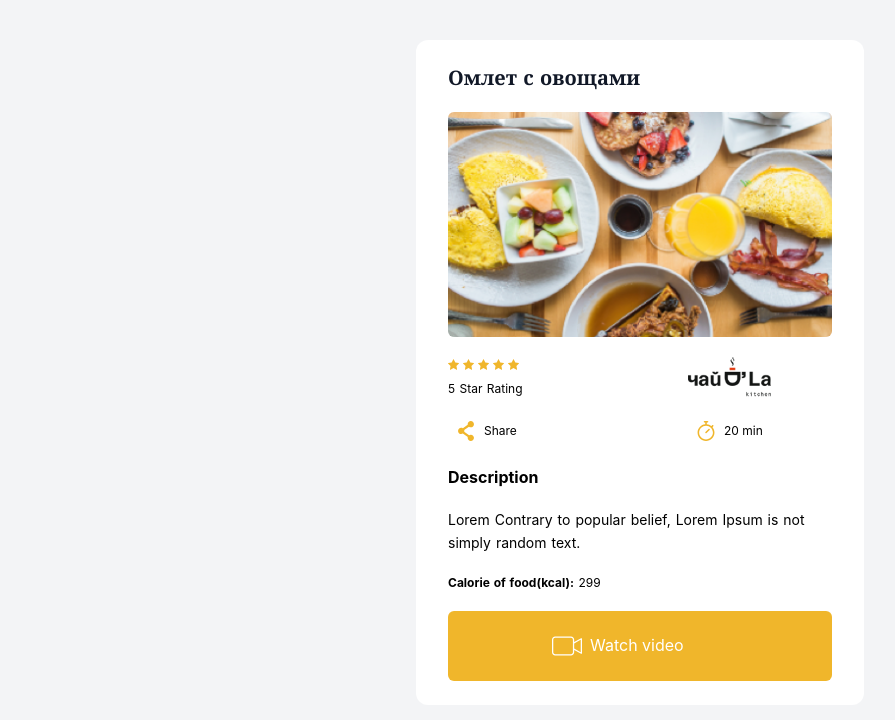
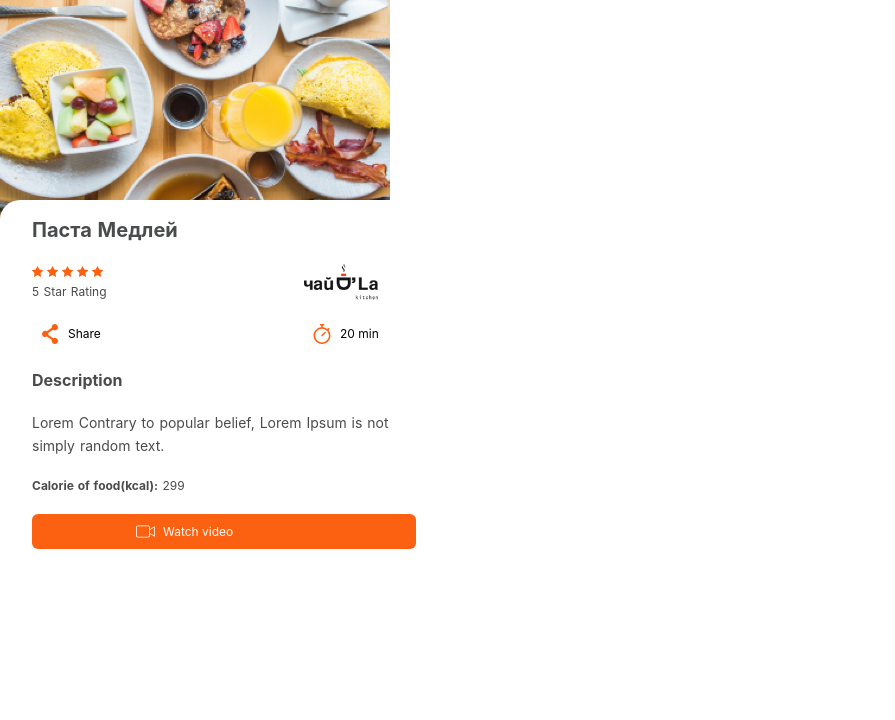
Before and after one commit to leskhantos/rest-app, a Nuxt app: page /detail in a window 1280 px wide. Shown: the top 720 px of the page, without its empty margins (0-895 px from the left). Built offline with nearby package versions, Linux system fonts and the light colour scheme.

Commit message:
refactoring

```diff
--- a/components/icons/shareIcon.vue
+++ b/components/icons/shareIcon.vue
@@ -3,7 +3,7 @@
        viewBox="0 0 458.624 458.624" style="width:20px;height:20px" xml:space="preserve">
 <g>
 	<g>
-		<path fill="#f0b62b" d="M339.588,314.529c-14.215,0-27.456,4.133-38.621,11.239l-112.682-78.67c1.809-6.315,2.798-12.976,2.798-19.871
+		<path fill="#fc6011" d="M339.588,314.529c-14.215,0-27.456,4.133-38.621,11.239l-112.682-78.67c1.809-6.315,2.798-12.976,2.798-19.871
 			c0-6.896-0.989-13.557-2.798-19.871l109.64-76.547c11.764,8.356,26.133,13.286,41.662,13.286c39.79,0,72.047-32.257,72.047-72.047
 			C411.634,32.258,379.378,0,339.588,0c-39.79,0-72.047,32.257-72.047,72.047c0,5.255,0.578,10.373,1.646,15.308l-112.424,78.491
 			c-10.974-6.759-23.892-10.666-37.727-10.666c-39.79,0-72.047,32.257-72.047,72.047s32.256,72.047,72.047,72.047
--- a/components/icons/starIcon.vue
+++ b/components/icons/starIcon.vue
@@ -3,7 +3,7 @@
        viewBox="0 0 512.002 512.002" style="width:15px;height:15px" xml:space="preserve">
 <g>
 	<g>
-		<path fill="#f0b62b" d="M511.267,197.258c-1.764-5.431-6.457-9.389-12.107-10.209l-158.723-23.065L269.452,20.157
+		<path fill="#fc6011" d="M511.267,197.258c-1.764-5.431-6.457-9.389-12.107-10.209l-158.723-23.065L269.452,20.157
 			c-2.526-5.12-7.741-8.361-13.45-8.361c-5.71,0-10.924,3.241-13.451,8.361l-70.988,143.827l-158.72,23.065
 			c-5.649,0.82-10.344,4.778-12.108,10.208c-1.765,5.431-0.293,11.392,3.796,15.377l114.848,111.954L92.271,482.671
 			c-0.966,5.628,1.348,11.314,5.967,14.671c2.613,1.898,5.708,2.864,8.818,2.864c2.388,0,4.784-0.569,6.978-1.723l141.967-74.638
--- a/components/icons/timerIcon.vue
+++ b/components/icons/timerIcon.vue
@@ -1,5 +1,5 @@
 <template>
-  <svg style="width:20px;height:20px" viewBox="-40 0 512 512" xmlns="http://www.w3.org/2000/svg"><path fill="#f0b62b" d="m382.867188 157.378906 20.074218-20.074218c7.800782-7.800782 7.800782-20.449219 0-28.246094-7.800781-7.800782-20.445312-7.800782-28.246094 0l-20.074218 20.074218c-33.679688-28.0625-74.605469-45.015624-118.261719-48.984374v-40.199219h19.308594c11.03125 0 19.972656-8.945313 19.972656-19.976563s-8.941406-19.972656-19.972656-19.972656h-78.566407c-11.03125 0-19.972656 8.941406-19.972656 19.972656s8.941406 19.976563 19.972656 19.976563h19.308594v40.199219c-109.28125 9.9375-196.410156 101.742187-196.410156 215.464843 0 119.59375 96.777344 216.386719 216.386719 216.386719 119.589843 0 216.382812-96.777344 216.382812-216.386719 0-51.085937-17.59375-99.464843-49.902343-138.234375zm-166.484376 314.671875c-97.285156 0-176.4375-79.148437-176.4375-176.4375 0-97.285156 79.152344-176.433593 176.4375-176.433593 97.289063 0 176.4375 79.148437 176.4375 176.433593 0 97.289063-79.148437 176.4375-176.4375 176.4375zm92.566407-269c7.800781 7.800781 7.800781 20.449219 0 28.246094l-78.441407 78.441406c-7.800781 7.800781-20.449218 7.800781-28.246093 0-7.800781-7.800781-7.800781-20.449219 0-28.246093l78.4375-78.441407c7.800781-7.800781 20.449219-7.800781 28.25 0zm0 0"/></svg>
+  <svg style="width:20px;height:20px" viewBox="-40 0 512 512" xmlns="http://www.w3.org/2000/svg"><path fill="#fc6011" d="m382.867188 157.378906 20.074218-20.074218c7.800782-7.800782 7.800782-20.449219 0-28.246094-7.800781-7.800782-20.445312-7.800782-28.246094 0l-20.074218 20.074218c-33.679688-28.0625-74.605469-45.015624-118.261719-48.984374v-40.199219h19.308594c11.03125 0 19.972656-8.945313 19.972656-19.976563s-8.941406-19.972656-19.972656-19.972656h-78.566407c-11.03125 0-19.972656 8.941406-19.972656 19.972656s8.941406 19.976563 19.972656 19.976563h19.308594v40.199219c-109.28125 9.9375-196.410156 101.742187-196.410156 215.464843 0 119.59375 96.777344 216.386719 216.386719 216.386719 119.589843 0 216.382812-96.777344 216.382812-216.386719 0-51.085937-17.59375-99.464843-49.902343-138.234375zm-166.484376 314.671875c-97.285156 0-176.4375-79.148437-176.4375-176.4375 0-97.285156 79.152344-176.433593 176.4375-176.433593 97.289063 0 176.4375 79.148437 176.4375 176.433593 0 97.289063-79.148437 176.4375-176.4375 176.4375zm92.566407-269c7.800781 7.800781 7.800781 20.449219 0 28.246094l-78.441407 78.441406c-7.800781 7.800781-20.449218 7.800781-28.246093 0-7.800781-7.800781-7.800781-20.449219 0-28.246093l78.4375-78.441407c7.800781-7.800781 20.449219-7.800781 28.25 0zm0 0"/></svg>
 </template>
 
 <script>
--- a/components/icons/videoIcon.vue
+++ b/components/icons/videoIcon.vue
@@ -1,5 +1,5 @@
 <template>
-  <svg  style="width:30px;height:30px" viewBox="0 -87 472 472" xmlns="http://www.w3.org/2000/svg"><path fill="white" d="m467.101562 26.527344c-3.039062-1.800782-6.796874-1.871094-9.898437-.179688l-108.296875 59.132813v-35.480469c-.03125-27.601562-22.398438-49.96875-50-50h-248.90625c-27.601562.03125-49.96875 22.398438-50 50v197.421875c.03125 27.601563 22.398438 49.96875 50 50h248.90625c27.601562-.03125 49.96875-22.398437 50-50v-34.835937l108.300781 59.132812c3.097657 1.691406 6.859375 1.625 9.894531-.175781 3.039063-1.804688 4.898438-5.074219 4.898438-8.601563v-227.816406c0-3.53125-1.863281-6.796875-4.898438-8.597656zm-138.203124 220.898437c-.015626 16.5625-13.4375 29.980469-30 30h-248.898438c-16.5625-.019531-29.980469-13.4375-30-30v-197.425781c.019531-16.558594 13.4375-29.980469 30-30h248.90625c16.558594.019531 29.980469 13.441406 30 30zm123.101562-1.335937-103.09375-56.289063v-81.535156l103.09375-56.285156zm0 0"/></svg>
+  <svg  style="width:19px;height:19px" viewBox="0 -87 472 472" xmlns="http://www.w3.org/2000/svg"><path fill="white" d="m467.101562 26.527344c-3.039062-1.800782-6.796874-1.871094-9.898437-.179688l-108.296875 59.132813v-35.480469c-.03125-27.601562-22.398438-49.96875-50-50h-248.90625c-27.601562.03125-49.96875 22.398438-50 50v197.421875c.03125 27.601563 22.398438 49.96875 50 50h248.90625c27.601562-.03125 49.96875-22.398437 50-50v-34.835937l108.300781 59.132812c3.097657 1.691406 6.859375 1.625 9.894531-.175781 3.039063-1.804688 4.898438-5.074219 4.898438-8.601563v-227.816406c0-3.53125-1.863281-6.796875-4.898438-8.597656zm-138.203124 220.898437c-.015626 16.5625-13.4375 29.980469-30 30h-248.898438c-16.5625-.019531-29.980469-13.4375-30-30v-197.425781c.019531-16.558594 13.4375-29.980469 30-30h248.90625c16.558594.019531 29.980469 13.441406 30 30zm123.101562-1.335937-103.09375-56.289063v-81.535156l103.09375-56.285156zm0 0"/></svg>
 </template>
 
 <script>
--- a/pages/detail.vue
+++ b/pages/detail.vue
@@ -1,9 +1,9 @@
 <template>
-  <div class="min-h-screen min-w-screen bg-gray-100 flex pt-10 justify-center">
+  <div class="">
     <div>
-      <div class="flex flex-col max-w-md bg-white px-8 py-6 rounded-xl space-y-5">
-        <h3 class="font-serif font-bold text-gray-900 text-xl">Омлет с овощами</h3>
-        <img class="w-full rounded-md" src="../static/img/photo.png" alt="pizza" />
+      <img class="bg-photo" src="../static/img/photo.png" height="229px" alt="pizza"/>
+      <div class=" flex flex-col max-w-md px-8 py-4 space-y-5" style="border-radius:20px;background-color:white;margin-top: 200px">
+        <h3 class="font-bold text-rest-blacker text-xl">Паста Медлей</h3>
         <div class='row'>
           <div class='column'>
             <div class='first-column'>
@@ -13,11 +13,11 @@
               <star-icon class="pr-1"/>
               <star-icon class="pr-1"/>
             </div>
-            <p class="text-xs">5 Star Rating</p>
+            <p class="text-xs text-rest-blacker">5 Star Rating</p>
           </div>
           <div class='column'>
             <div class='second-column'>
-              <img class="h-10 ml-12" src="../static/img/logo/logo.png" alt="logo" />
+              <img class="h-9 ml-20" src="../static/img/logo/logo.png" alt="logo" />
             </div>
           </div>
         </div>
@@ -34,7 +34,7 @@
           <div class='column'>
             <div class='second-column text-xs' >
               <rest-button
-                class="ml-12"
+                class="ml-20"
                 title="20 min"
                 type="primary"
                 :svgIcon="'timerIcon'"
@@ -42,12 +42,13 @@
             </div>
           </div>
         </div>
-        <p class="font-bold text-left font-rest-black text-base">Description</p>
-        <p class="leading-relaxed text-sm font-rest-black">Lorem Contrary to popular belief, Lorem Ipsum is not simply random text.</p>
-        <p class="font-rest-black text-xs"><span class="font-bold">Calorie of food(kcal):</span> 299</p>
+        <p class="font-bold text-left text-rest-blacker text-base">Description</p>
+        <p class="leading-relaxed text-sm text-rest-blacker">Lorem Contrary to popular belief, Lorem Ipsum is not simply random text.</p>
+        <p class="text-rest-blacker text-xs"><span class="font-bold">Calorie of food(kcal):</span> 299</p>
         <nuxt-link to="/"
-                   class="px-24 py-4 bg-rest-yellow rounded-md text-white focus:border-transparent"
+                   class="px-20 py-1 bg-rest-yellow text-xs rounded-md text-white focus:border-transparent"
         ><rest-button
+          class="ml-4"
           title="Watch video"
           type="primary"
           :svgIcon="'videoIcon'"
@@ -91,4 +92,10 @@ export default {
   text-align: right;
   height: 100%;
 }
+.bg-photo {
+  position: absolute;
+  left: 0;
+  top: 0;
+  z-index: -1;
+}
 </style>
--- a/pages/index.vue
+++ b/pages/index.vue
@@ -3,35 +3,35 @@
     <div class='row'>
       <div class='column'>
         <div class='first-column text-3xl'>
-          <h3 class="text-rest-blacker mt-7">LOGO</h3>
+          <h3 class="text-rest-blacker mt-7 text-xl font-bold">DIResto</h3>
         </div>
       </div>
-      <div class='column'>
+      <div class='column ml-24'>
         <div class='second-column'>
-          <img class="w-full h-15" src="../static/img/logo/logo.png" alt="logo" />
+          <img src="../static/img/logo/logo.png" width="126px" height="61px" alt="logo" />
         </div>
       </div>
     </div>
-    <form class="mb-4 w-full md:mb-0 md:w-1/4 pt-4">
+    <form class="mb-4 w-347 h-47 md:mb-0 md:w-1/4 pt-4">
       <label class="hidden" for="">Search</label>
-      <input class="bg-grey-lightest border-2 focus:border-orange p-2 rounded-full shadow-inner w-full" placeholder="Search" type="text">
+      <input class="bg-grey-lightest border-2 focus:border-orange p-2 rounded-full shadow-inner w-full" placeholder="Поиск еды" type="text">
       <button class="hidden">Submit</button>
     </form>
-    <h3 class="font-bold">Завтраки</h3>
-    <div class="holder mx-auto w-10/12 grid sm:grid-cols-1 md:grid-cols-3 lg:grid-cols-4 rounded-md">
-      <div class="each mb-10 m-2 shadow-lg border-gray-800 bg-gray-100 relative">
-        <h1 class="font-bold">Омлет с овощами</h1>
-        <iframe class="w-full"
-                src="https://www.youtube.com/embed/tgbNymZ7vqY?playlist=tgbNymZ7vqY&loop=1">
+    <h3 class="font-bold">Обеды</h3>
+    <div class="holder h-348 w-437 grid sm:grid-cols-1 md:grid-cols-3 lg:grid-cols-4 rounded-md shadow-sm">
+      <div class="each mb-10 m-2 border-gray-800 bg-gray-100 relative rounded-2xl">
+        <h1 class="font-bold text-xl p-3">Паста Медлей</h1>
+        <nuxt-link to="/detail" class="badge absolute top-5 right-0 m-1 text-rest-yellow  px-2 text-xs rounded">Состав</nuxt-link>
+        <iframe src="https://player.vimeo.com/video/25312553" height="260px" width="321px" frameborder="0" allow="autoplay; fullscreen; picture-in-picture" allowfullscreen>
         </iframe>
-        <nuxt-link to="/detail" class="badge absolute top-0 right-0 m-1 text-rest-yellow  px-2 text-xs rounded">Состав</nuxt-link>
         <div class="info-box text-xs flex p-1 font-semibold text-rest-yellow">
           <span class="p-1"><star-icon/></span>
           <span class="mr-1 p-1 font-bold text-gray-500">(124 ratings) Завтрак</span>
         </div>
+        <hr>
         <div class='row'>
           <div class='column'>
-            <div class='first-column text-xs'>
+            <div class='first-column text-xs p-2'>
               <rest-button
                 title="20 min"
                 type="primary"
@@ -40,7 +40,7 @@
             </div>
           </div>
           <div class='column'>
-            <div class='second-column text-xs' >
+            <div class='second-column text-xs p-2 ml-11' >
               <rest-button
                 class="ml-11"
                 title="Share"
@@ -55,53 +55,53 @@
     <div class='row'>
       <div class='column'>
         <div class='first-column'>
-          <h3 class="font-bold">Популярная еда</h3>
+          <p class="font-bold text-rest-blacker">Популярная еда</p>
         </div>
       </div>
       <div class='column'>
         <div class='second-column'>
-          <h6 class="text-rest-yellow">Посмотреть все</h6>
+          <p class="text-rest-yellow">Посмотреть все</p>
         </div>
       </div>
     </div>
-    <div class="max-w-2xl bg-white pt-2 p-5 rounded-md tracking-wide">
+    <div class="max-w-2xl pt-2 p-5 rounded-md tracking-wide">
       <div  class="flex">
-        <img alt="mountain" class="w-45 rounded-md border-2 border-gray-300" src="https://img.pizza/100/100" />
+        <img alt="pizza" class="w-45 rounded-md border-2 border-gray-300" src="https://img.pizza/75/75" />
         <div  class="flex flex-col ml-5">
-          <h4  class="text-xl font-semibold mb-2">Пицца Маргарита</h4>
-          <p  class="text-gray-800 mb-2">Завтрак ~ Пицца</p>
+          <p class="text-base text-rest-blacker font-semibold mb-2">Пицца Маргарита</p>
+          <p  class="text-rest-gray mb-2">Завтрак ~ Пицца</p>
           <div class="flex">
             <star-icon class="mr-2"/>
             <span class="text-rest-yellow text-xs">4.9</span>
-            <span class="mr-1 px-2 font-bold text-gray-500 text-xs">(124 ratings)</span>
+            <span class="mr-1 px-2 text-rest-gray text-xs">(124 ratings)</span>
           </div>
         </div>
       </div>
     </div>
-    <div class="max-w-2xl bg-white pt-2 p-5 rounded-md tracking-wide">
+    <div class="max-w-2xl pt-2 p-5 rounded-md tracking-wide">
       <div id="header" class="flex">
-        <img alt="mountain" class="w-45 rounded-md border-2 border-gray-300" src="https://img.pizza/100/100" />
+        <img alt="mountain" class="w-45 rounded-md border-2 border-gray-300" src="https://img.pizza/75/75" />
         <div id="body" class="flex flex-col ml-5">
-          <h4 class="text-xl font-semibold mb-2">Пицца Маргарита</h4>
-          <p  class="text-gray-800 mb-2">Завтрак ~ Пицца</p>
+          <p class="text-base text-rest-blacker font-semibold mb-2">Пицца Маргарита</p>
+          <p  class="text-rest-gray mb-2">Завтрак ~ Пицца</p>
           <div class="flex">
             <star-icon class="mr-2"/>
             <span class="text-rest-yellow text-xs">4.9</span>
-            <span class="mr-1 px-2 font-bold text-gray-500 text-xs">(124 ratings)</span>
+            <span class="mr-1 px-2 text-rest-gray text-xs">(124 ratings)</span>
           </div>
         </div>
       </div>
     </div>
-    <div class="max-w-2xl bg-white pt-2 p-5 rounded-md tracking-wide">
+    <div class="max-w-2xl pt-2 p-5 rounded-md tracking-wide">
       <div class="flex">
-        <img alt="mountain" class="w-45 rounded-md border-2 border-gray-300" src="https://img.pizza/100/100" />
+        <img alt="mountain" class="w-45 rounded-md border-2 border-gray-300" src="https://img.pizza/75/75" />
         <div  class="flex flex-col ml-5">
-          <h4  class="text-xl font-semibold mb-2">Пицца Маргарита</h4>
-          <p  class="text-gray-800 mb-2">Завтрак ~ Пицца</p>
+          <p  class="text-base text-rest-blacker font-semibold mb-2">Пицца Маргарита</p>
+          <p  class="text-rest-gray  mb-2">Завтрак ~ Пицца</p>
           <div class="flex">
             <star-icon class="mr-2"/>
             <span class="text-rest-yellow text-xs">4.9</span>
-            <span class="mr-1 px-2 font-bold text-gray-500 text-xs">(124 ratings)</span>
+            <span class="mr-1 px-2 text-rest-gray text-xs">(124 ratings)</span>
           </div>
         </div>
       </div>
@@ -146,6 +146,5 @@ export default {
 
 .second-column {
   text-align: right;
-  height: 100%;
 }
 </style>
--- a/tailwind.config.js
+++ b/tailwind.config.js
@@ -2,9 +2,10 @@ module.exports = {
   theme: {
     extend: {
       colors: {
-        'rest-yellow': '#f0b62b',
+        'rest-yellow': '#fc6011',
         'rest-black':'#b8b9b9',
-        'rest-blacker':'#414141'
+        'rest-blacker':'#4A4B4D',
+        'rest-gray':'#B8B9B9'
       }
     }
   }
```
Also changed, not shown: static/img/bg.png.
